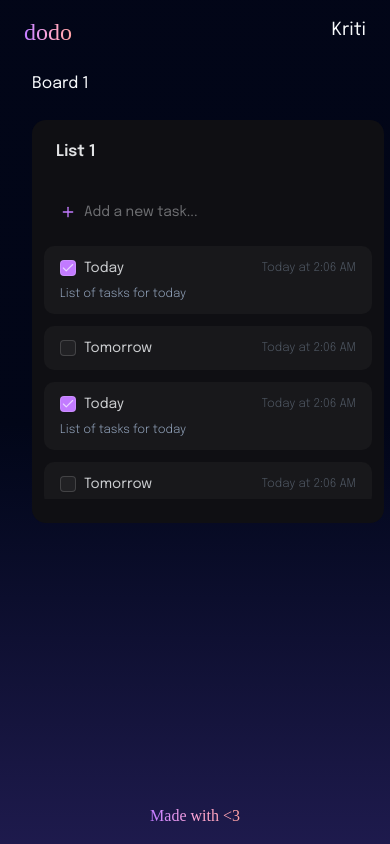
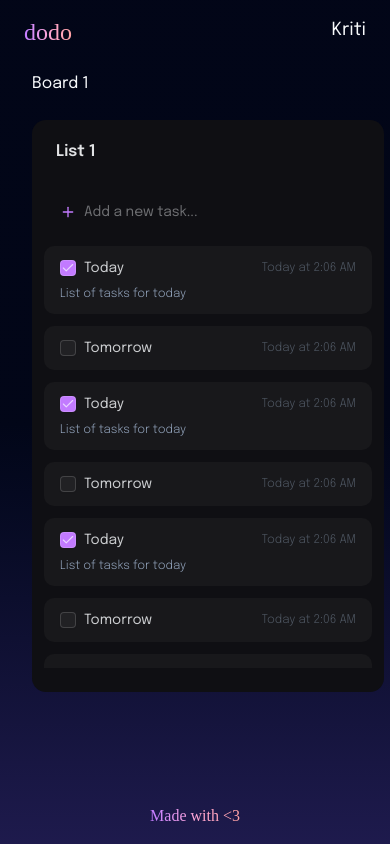
Before and after one commit to KritiTaparia/dodo, a React (Vite) app: page / in a window 390 px wide. Shown: the top 844 px of the page. Built offline with nearby package versions, Linux system fonts and the light colour scheme; a web font is replaced by a local one.

Commit message:
Fix mobile site scroll #9

```diff
--- a/src/components/list.tsx
+++ b/src/components/list.tsx
@@ -26,7 +26,7 @@ export default function List({ list }: IListParams) {
             </p>
           </div>
         </TaskCard>
-        <ScrollArea className="flex flex-col h-[calc(100vh-12rem)] max-h-[30vh] sm:max-h-[40vh] md:max-h-[50vh] lg:max-h-[60vh]">
+        <ScrollArea className="flex flex-col h-[calc(100vh-12rem)] max-h-[50vh] lg:max-h-[60vh]">
           {list.tasks.map((task) => (
             <Task key={task.title + " " + task.description} task={task} />
           ))}
```
